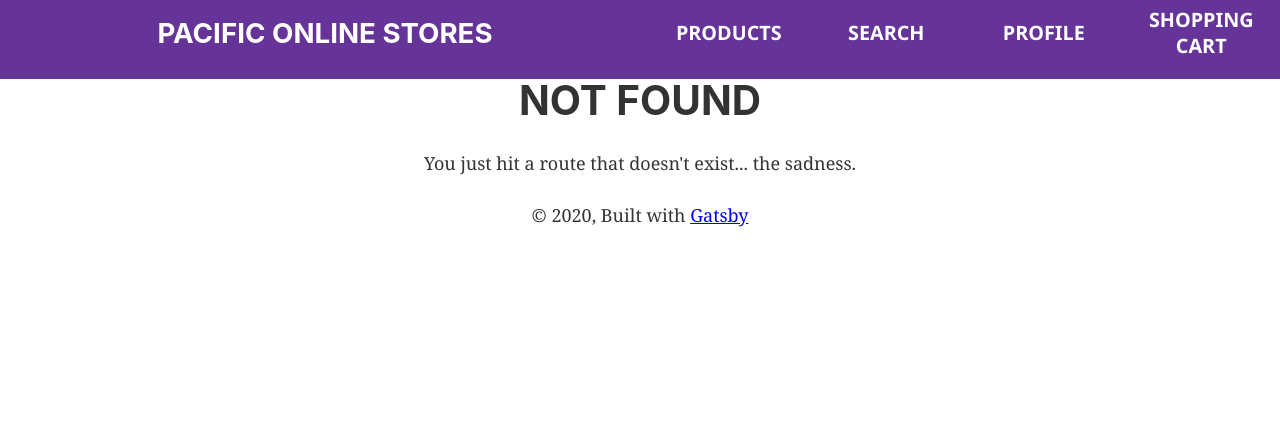
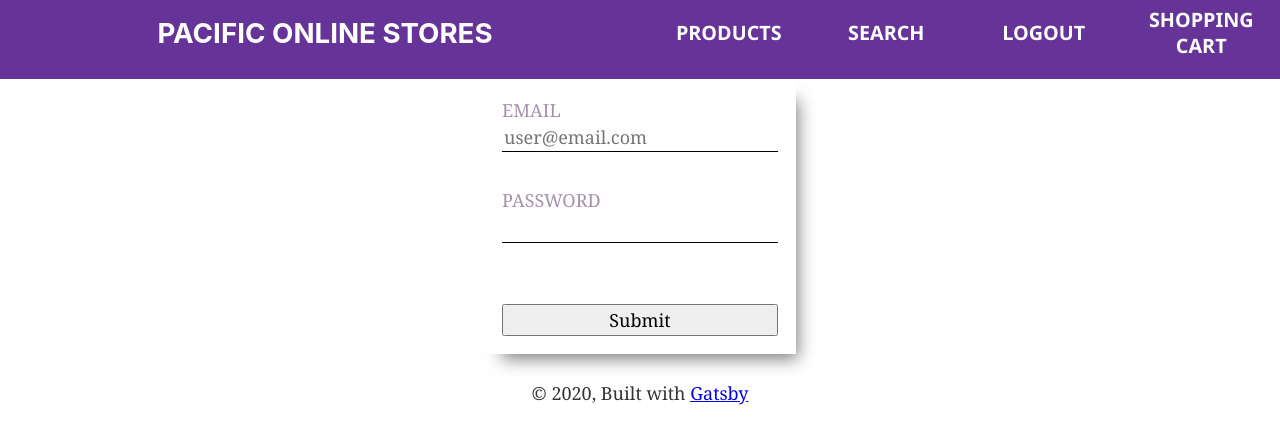
Before and after one commit to Bant89/pacific-store, a Gatsby site: page /login in a window 1280 px wide. Before the commit this address had no page. Built offline with nearby package versions, Linux system fonts and the light colour scheme; Gatsby itself is replaced by a stand-in of ours.

Commit message:
add user auth context

```diff
--- a/gatsby-browser.js
+++ b/gatsby-browser.js
@@ -3,5 +3,11 @@
  *
  * See: https://www.gatsbyjs.org/docs/browser-apis/
  */
+import React from "react"
+import { UserContextProvider } from "context/UserContext"
 
 // You can delete this file if you're not using it
+
+export function wrapRootElement({ element }) {
+  return <UserContextProvider>{element}</UserContextProvider>
+}
--- a/src/components/Form/index.js
+++ b/src/components/Form/index.js
@@ -2,8 +2,7 @@ import React, { useState } from "react"
 import { Field } from "components/Field"
 import { StyledForm } from "./styles"
 
-export const Form = ({ fields }) => {
-  console.log(JSON.stringify(fields))
+export const Form = ({ fields, setData }) => {
   const [formValidation, setFormValidation] = useState("")
 
   const onSubmit = event => {
@@ -18,14 +17,9 @@ export const Form = ({ fields }) => {
       .map(field => ({ name: field.name, value: field.value }))
 
     if (values.length === fields.length) {
-      alert(JSON.stringify(values))
+      setData(values)
       setFormValidation("")
     } else {
-      console.log(
-        `Values length ${values.length} and Field length ${fields.length}`
-      )
-      console.log(`Values: ${JSON.stringify(values)}`)
-      console.log(`Fields: ${JSON.stringify(fields)}`)
       setFormValidation("Missing fields")
     }
   }
--- a/src/components/Header/index.js
+++ b/src/components/Header/index.js
@@ -1,5 +1,6 @@
 import PropTypes from "prop-types"
 import React, { useState, useEffect } from "react"
+import useUser from "hooks/useUser"
 import { IoMdMenu } from "react-icons/io"
 
 import {
@@ -15,11 +16,13 @@ import {
 
 export const Header = ({ siteTitle }) => {
   const [display, setDisplay] = useState(false)
+  const { isLogged, logout } = useUser()
 
   useEffect(() => {
     const mediaQueryList = window.matchMedia("(min-width: 768px)")
     if (mediaQueryList.matches) setDisplay(true)
-  }, [])
+    console.log("IS LOGGED ", isLogged)
+  }, [isLogged])
 
   return (
     <StyledHeader>
@@ -32,7 +35,6 @@ export const Header = ({ siteTitle }) => {
             <IconButton
               onClick={() => {
                 setDisplay(!display)
-                console.log("TEnemo to")
               }}
             >
               <IoMdMenu size="36px" />
@@ -44,7 +46,18 @@ export const Header = ({ siteTitle }) => {
             </HeaderItem>
             <HeaderItem>Search</HeaderItem>
             <HeaderItem>
-              <StyledLink to="/profile">Profile</StyledLink>
+              {isLogged ? (
+                <StyledLink
+                  to="/"
+                  onClick={() => {
+                    logout()
+                  }}
+                >
+                  Logout
+                </StyledLink>
+              ) : (
+                <StyledLink to="/login">Login</StyledLink>
+              )}
             </HeaderItem>
             <HeaderItem>Shopping Cart</HeaderItem>
           </HiddenContainer>
--- /dev/null
+++ b/src/context/UserContext.js
@@ -0,0 +1,13 @@
+import React, { useState } from "react"
+
+const Context = React.createContext({})
+
+export function UserContextProvider({ children }) {
+  const [token, setToken] = useState([])
+
+  return (
+    <Context.Provider value={{ token, setToken }}>{children}</Context.Provider>
+  )
+}
+
+export default Context
--- /dev/null
+++ b/src/hooks/useUser.js
@@ -0,0 +1,20 @@
+import { useCallback, useContext } from "react"
+import Context from "context/UserContext"
+
+export default function useUser() {
+  const { token, setToken } = useContext(Context)
+
+  const login = useCallback(() => {
+    setToken("prueba")
+  }, [setToken])
+
+  const logout = useCallback(() => {
+    setToken(null)
+  }, [setToken])
+
+  return {
+    isLogged: Boolean(token),
+    login,
+    logout,
+  }
+}
--- /dev/null
+++ b/src/pages/login.js
@@ -0,0 +1,55 @@
+import React, { useState } from "react"
+import { Form } from "components/Form"
+import { Layout } from "components/Layout"
+import useUser from "hooks/useUser"
+import { Validation } from "utils/helpers"
+
+export default function Login() {
+  const [data, setData] = useState(null)
+  const { login } = useUser()
+  const fields = [
+    {
+      name: "email",
+      validation: Validation.email,
+      label: "Email",
+      properties: {
+        type: "email",
+        alt: "Email input",
+        placeholder: "user@email.com",
+      },
+    },
+    {
+      name: "password",
+      validation: Validation.noValidation,
+      label: "Password",
+      properties: {
+        type: "password",
+        alt: "Password input",
+      },
+    },
+  ]
+
+  if (data !== null) {
+    let body = {}
+    data.forEach(e => {
+      body[e.name] = e.value
+    })
+    fetch("http://localhost:3000/auth/login", {
+      method: "POST",
+      body: JSON.stringify(body),
+      headers: {
+        "Content-Type": "application/json",
+      },
+    })
+      .then(res => res.json())
+      .then(data => {
+        console.log(data)
+      })
+  }
+
+  return (
+    <Layout>
+      <Form fields={fields} setData={setData} />
+    </Layout>
+  )
+}
```
